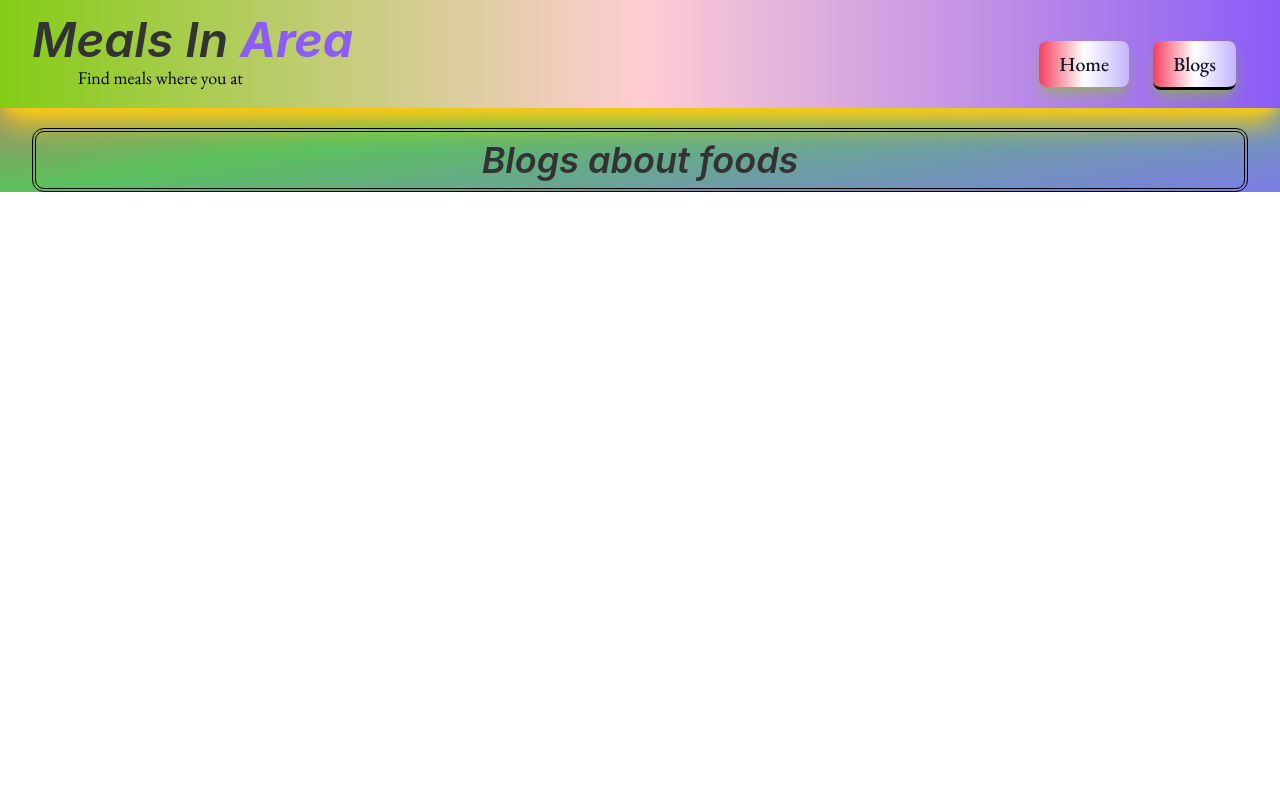
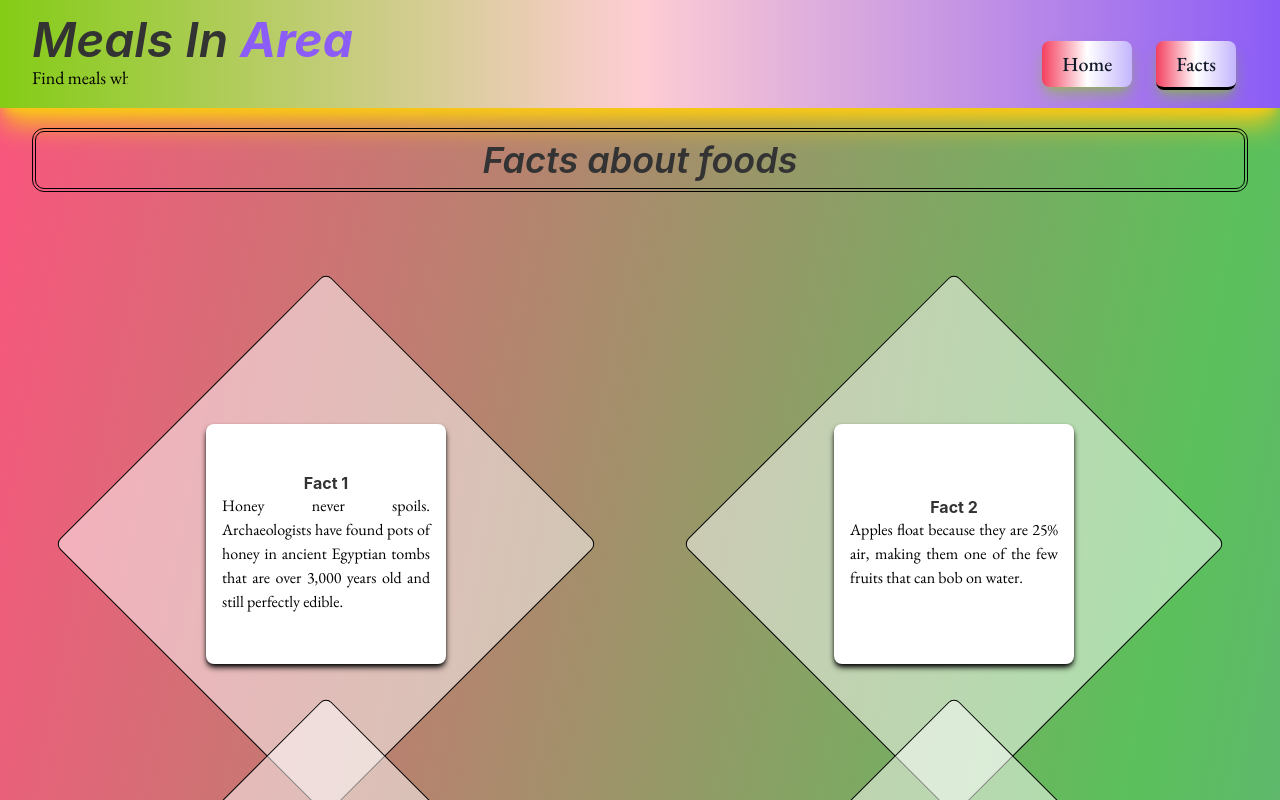
Before and after one commit to pally0091/meal_area, a React (Vite) app: page /blogs in a window 1280 px wide. Shown: the top 800 px of the page. Built offline with nearby package versions, Linux system fonts and the light colour scheme.

Commit message:
facts are added

```diff
--- a/src/Components/Blog.jsx
+++ b/src/Components/Blog.jsx
@@ -1,11 +1,21 @@
-import React from 'react';
+import React from "react";
 
-const Blog = () => {
-    return (
-        <div>
-            blog
+const Blog = ({ fact }) => {
+  const { title, content } = fact;
+  return (
+    <div>
+      <div className="sm:hidden min-[320px]:hidden md:block lg:block relative bg-white bg-opacity-50 h-96 w-96 transform rotate-45 mx-auto flex items-center justify-center rounded-lg border border-black">
+        <div className="absolute top-1/2 left-1/2 transform -translate-x-1/2 -translate-y-1/2 bg-white p-4 rounded-lg  -rotate-45 h-60 w-60 text-center flex flex-col items-center justify-center shadow-md shadow-black hover:scale-105 transition-all duration-500">
+          <h1 className="font-bold">{title}</h1>
+          <p className="text-justify">{content}</p>
         </div>
-    );
+      </div>
+      <div className="min-[320px]:visible sm:visible md:hidden lg:hidden p-5 bg-white bg-opacity-60 rounded-lg shadow-md shadow-black">
+        <h1 className="font-bold">{title}</h1>
+        <p className="text-justify">{content}</p>
+      </div>
+    </div>
+  );
 };
 
 export default Blog;
--- a/src/Components/Blogs.jsx
+++ b/src/Components/Blogs.jsx
@@ -1,11 +1,175 @@
-import React from 'react';
+import React from "react";
+import Blog from "./Blog";
 
 const Blogs = () => {
-    return (
-        <div className='w-[95%] mx-auto'>
-            <h1 className='text-center py-2 italic font-semibold text-4xl border-4 border-black border-double rounded-xl'>Blogs about foods</h1>
-        </div>
-    );
+  const facts = [
+    {
+      title: "Fact 1",
+      content:
+        "Honey never spoils. Archaeologists have found pots of honey in ancient Egyptian tombs that are over 3,000 years old and still perfectly edible.",
+    },
+    {
+      title: "Fact 2",
+      content:
+        "Apples float because they are 25% air, making them one of the few fruits that can bob on water.",
+    },
+    {
+      title: "Fact 3",
+      content:
+        "Peanuts aren't actually nuts. They are legumes related to lentils, chickpeas, and soybeans. They grow underground, unlike true tree nuts like almonds or walnuts.",
+    },
+    {
+      title: "Fact 4",
+      content:
+        "Bananas are berries, but strawberries are not. According to botanical definitions, berries are fruits produced from the ovary of a single flower with seeds embedded in the flesh. By this definition, bananas qualify as berries, while strawberries do not.",
+    },
+    {
+      title: "Fact 5",
+      content:
+        "Carrots were originally purple. The first cultivated carrots were purple, not orange. Orange carrots, as we know them today, were developed in the 17th century by Dutch farmers as a tribute to the House of Orange.",
+    },
+    {
+      title: "Fact 6",
+      content:
+        "The world's most expensive spice is saffron. Saffron comes from the stigma of the crocus flower and is painstakingly hand-harvested. It takes around 75,000 saffron blossoms to produce just one pound of saffron, making it one of the costliest spices in the world.",
+    },
+    {
+      title: "Fact 7",
+      content:
+        "Chocolate was once used as currency. The ancient Maya civilization of Central America used cocoa beans as currency. They believed cocoa beans had divine properties and valued them so much that they were used for trading goods and services.",
+    },
+    {
+      title: "Fact 8",
+      content:
+        "The world's largest pizza was over 13,580 square feet (1,263 square meters). It was made in Rome, Italy, in 2012 and set a Guinness World Record for the largest pizza ever made.",
+    },
+    {
+      title: "Fact 9",
+      content:
+        "The world's spiciest chili pepper is the Carolina Reaper. Measuring over 2.2 million Scoville Heat Units (SHU), this pepper is so potent that it can cause intense burning sensations and is not recommended for inexperienced chili eaters.",
+    },
+    {
+      title: "Fact 10",
+      content:
+        "The most widely eaten meat in the world is pork. Pork is a popular meat consumed in various forms and cuisines around the globe, making it the most commonly consumed meat worldwide.",
+    },
+    {
+      title: "Fact 11",
+      content:
+        "Oranges are not naturally occurring fruits. They are a hybrid of the pomelo and mandarin, and their origin can be traced back to ancient Southeast Asia.",
+    },
+    {
+      title: "Fact 12",
+      content:
+        "The world's oldest known recipe is for beer. The ancient Sumerians, around 4,000 BCE, wrote the recipe on a clay tablet, providing detailed instructions for brewing beer.",
+    },
+    {
+      title: "Fact 13",
+      content:
+        "Cherries are a member of the rose family. They are closely related to other stone fruits such as peaches, plums, and apricots.",
+    },
+    {
+      title: "Fact 14",
+      content:
+        "The word 'avocado' comes from the Aztec word 'ahuacatl,' which means testicle. The name is believed to have been inspired by the fruit's shape and appearance.",
+    },
+    {
+      title: "Fact 15",
+      content:
+        "Tomatoes were once thought to be poisonous. In the 18th century, people in Europe believed that tomatoes, being a member of the nightshade family, were toxic. It wasn't until the 19th century that tomatoes gained widespread acceptance as a safe and delicious food.",
+    },
+    {
+      title: "Fact 16",
+      content:
+        "Cucumbers are a fruit, not a vegetable. They belong to the same family as melons and squash and contain seeds, making them botanically classified as fruits.",
+    },
+    {
+      title: "Fact 17",
+      content:
+        "The world's most expensive coffee is Kopi Luwak, also known as civet coffee. It is made from coffee beans that have been eaten and excreted by the Asian palm civet. The unique fermentation process is said to enhance the coffee's flavor, but the production process has raised ethical concerns.",
+    },
+    {
+      title: "Fact 18",
+      content:
+        "The 'French' dip sandwich didn't originate in France. It was actually invented in Los Angeles, California, in the early 20th century. The sandwich is typically filled with roast beef and served with au jus for dipping.",
+    },
+    {
+      title: "Fact 19",
+      content:
+        "Pineapples were once so rare and expensive that they were considered a symbol of wealth and hospitality. In the 1700s, European royalty often displayed pineapples at their gatherings to impress guests.",
+    },
+    {
+      title: "Fact 20",
+      content:
+        "The world's largest food fight, called 'La Tomatina,' takes place in Buñol, Spain. Thousands of participants throw overripe tomatoes at each other during this annual event held on the last Wednesday of August.",
+    },
+    {
+      title: "Fact 21",
+      content:
+        "The popsicle was invented by an 11-year-old boy. In 1905, Frank Epperson left a mixture of powdered soda, water, and a stirring stick outside overnight during a freezing San Francisco night, creating the world's first popsicle.",
+    },
+    {
+      title: "Fact 22",
+      content:
+        "The hottest part of a chili pepper is the placenta, the white, inner membrane that holds the seeds. Contrary to popular belief, the seeds themselves are not the hottest part of the pepper.",
+    },
+    {
+      title: "Fact 23",
+      content:
+        "The first soup was probably made from hippopotamus. Archaeological evidence suggests that ancient humans may have boiled hippopotamus bones in water as early as 6,000 BCE to create a simple broth.",
+    },
+    {
+      title: "Fact 24",
+      content:
+        "The word 'sandwich' comes from the Earl of Sandwich, who requested his meat to be placed between two slices of bread so he could eat it easily while playing cards.",
+    },
+    {
+      title: "Fact 25",
+      content:
+        "In South Korea, there's a museum dedicated to kimchi. The Kimchi Field Museum in Seoul showcases the history and cultural significance of this traditional Korean fermented side dish.",
+    },
+    {
+      title: "Fact 26",
+      content:
+        "The world's most massive food fight is the 'La Tomatina' festival in Spain, where over 100 metric tons of tomatoes are thrown during the event.",
+    },
+    {
+      title: "Fact 27",
+      content:
+        "A banana is technically a berry, while a strawberry is not. Botanically speaking, berries are fruits produced from the ovary of a single flower with seeds embedded in the flesh. Bananas meet this definition, but strawberries do not.",
+    },
+    {
+      title: "Fact 28",
+      content:
+        "The durian fruit is known for its strong odor, often described as a mix of rotten onions and turpentine. It is banned in many hotels and public transport systems in Southeast Asia due to its pungent smell.",
+    },
+    {
+      title: "Fact 29",
+      content:
+        "The world's largest hamburger weighed 2,014 pounds (914 kg) and was cooked in Minnesota, USA. It contained 60 pounds of bacon, 50 pounds of lettuce, 50 pounds of onions, 40 pounds of pickles, and 40 pounds of cheese.",
+    },
+    {
+      title: "Fact 30",
+      content:
+        "There is a town in Norway called Hell. It is known for its beautiful scenery and has a railway station sign that reads 'Hell.' Travelers can even send postcards from Hell.",
+    },
+  ];
+
+  return (
+    <div className="w-[95%] mx-auto">
+      <h1 className="text-center py-2 italic font-semibold text-4xl border-4 border-black border-double rounded-xl mb-20">
+        Facts about foods
+      </h1>
+      <div className="grid lg:grid-cols-2 md:grid-cols-2 sm:grid-cols-1 min-[320px]:grid-cols-1 gap-10  py-20 ">
+        {facts.map((fact) => (
+          <Blog
+            key={fact.title}
+            fact={fact}
+          ></Blog>
+        ))}
+      </div>
+    </div>
+  );
 };
 
 export default Blogs;
--- a/src/Components/Navbar.jsx
+++ b/src/Components/Navbar.jsx
@@ -10,7 +10,7 @@ const Navbar = () => {
             </div>
             <div className='mt-5'>
                 <NavLink className='text-gray-900 bg-gradient-to-r from-rose-500 via-white to-violet-300 hover:bg-gradient-to-br  shadow-lg shadow-lime-500/50 dark:shadow-lg dark:shadow-lime-800/80 font-medium rounded-lg px-5 py-2.5 text-center m-3 text-xl  ' to='/'>Home</NavLink>
-                <NavLink className='text-gray-900 bg-gradient-to-r from-rose-500 via-white to-violet-300 hover:bg-gradient-to-br  shadow-lg shadow-lime-500/50 dark:shadow-lg dark:shadow-lime-800/80 font-medium rounded-lg px-5 py-2.5 text-center m-3 text-xl ' to='/blogs'>Blogs</NavLink>
+                <NavLink className='text-gray-900 bg-gradient-to-r from-rose-500 via-white to-violet-300 hover:bg-gradient-to-br  shadow-lg shadow-lime-500/50 dark:shadow-lg dark:shadow-lime-800/80 font-medium rounded-lg px-5 py-2.5 text-center m-3 text-xl ' to='/blogs'>Facts</NavLink>
             </div>
         </div>
     );
```
